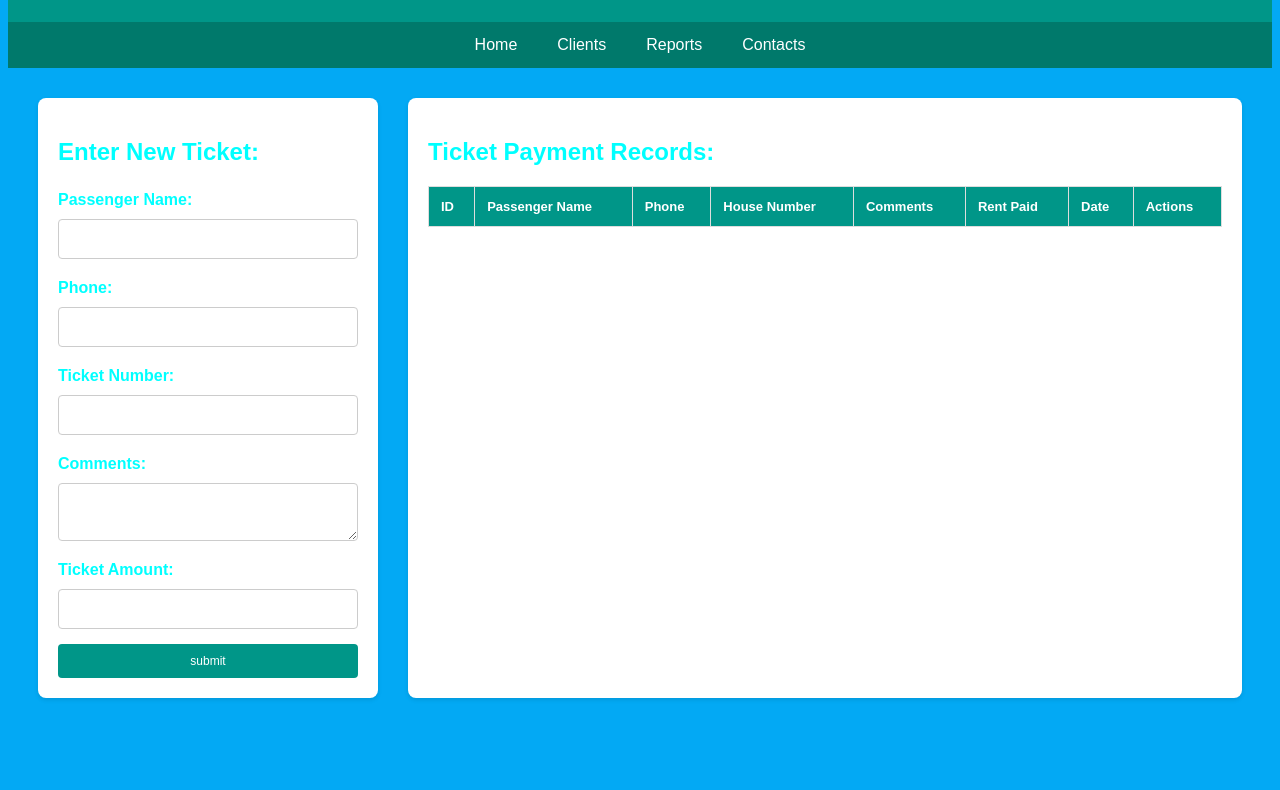
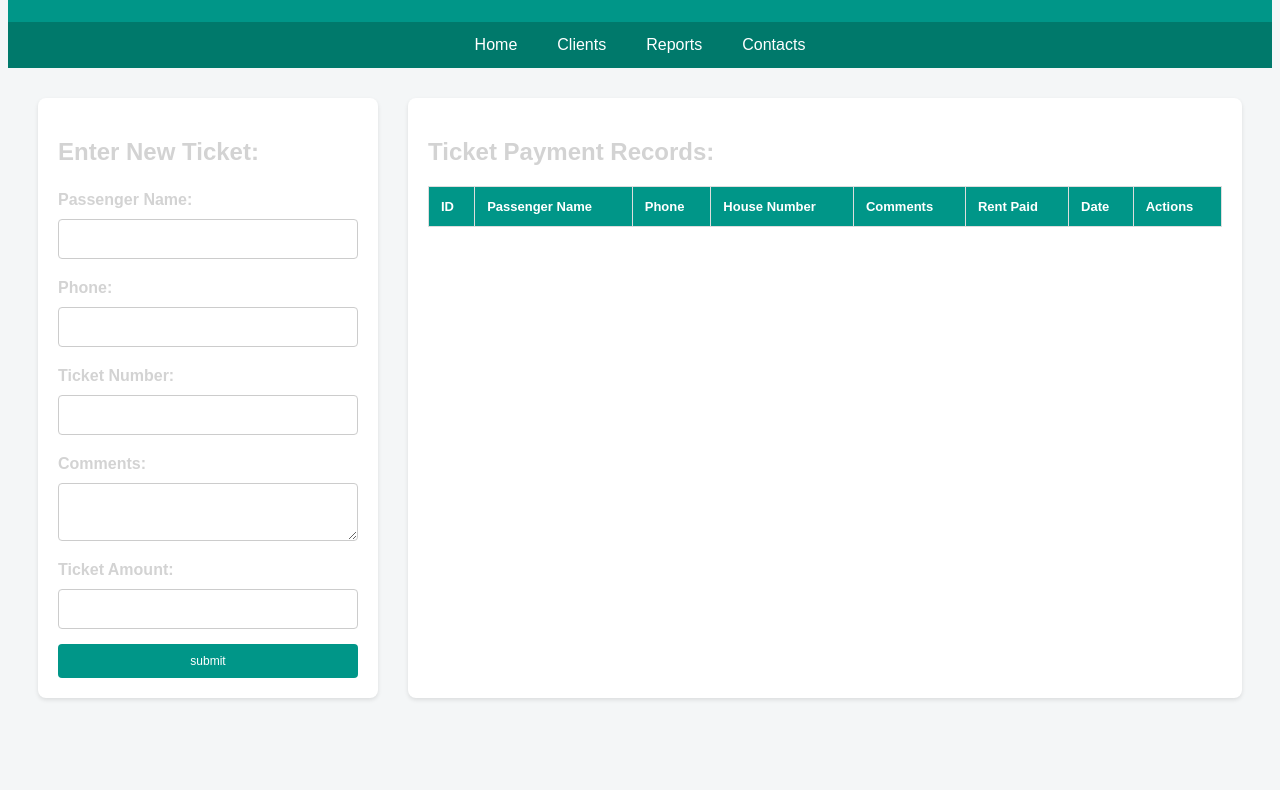
Before and after one commit to PeterNjukia/clients, a website: page public/index.html in a window 1280 px wide. Shown: the part 96-886 px from the top of the page. Drawn offline with Linux system fonts and the light colour scheme; no server answers.

Commit message:
simple changes jenkins test

```diff
--- a/public/index.html
+++ b/public/index.html
@@ -7,8 +7,8 @@
     <style>
         body {
             font-family: Arial, sans-serif;
-            background-color: #03a9f4;
-            color: cyan;
+            background-color: #f4f6f7;
+            color: lightgray;
             margin: 10;
             border-left: #00796b;
             padding: 0;
```
